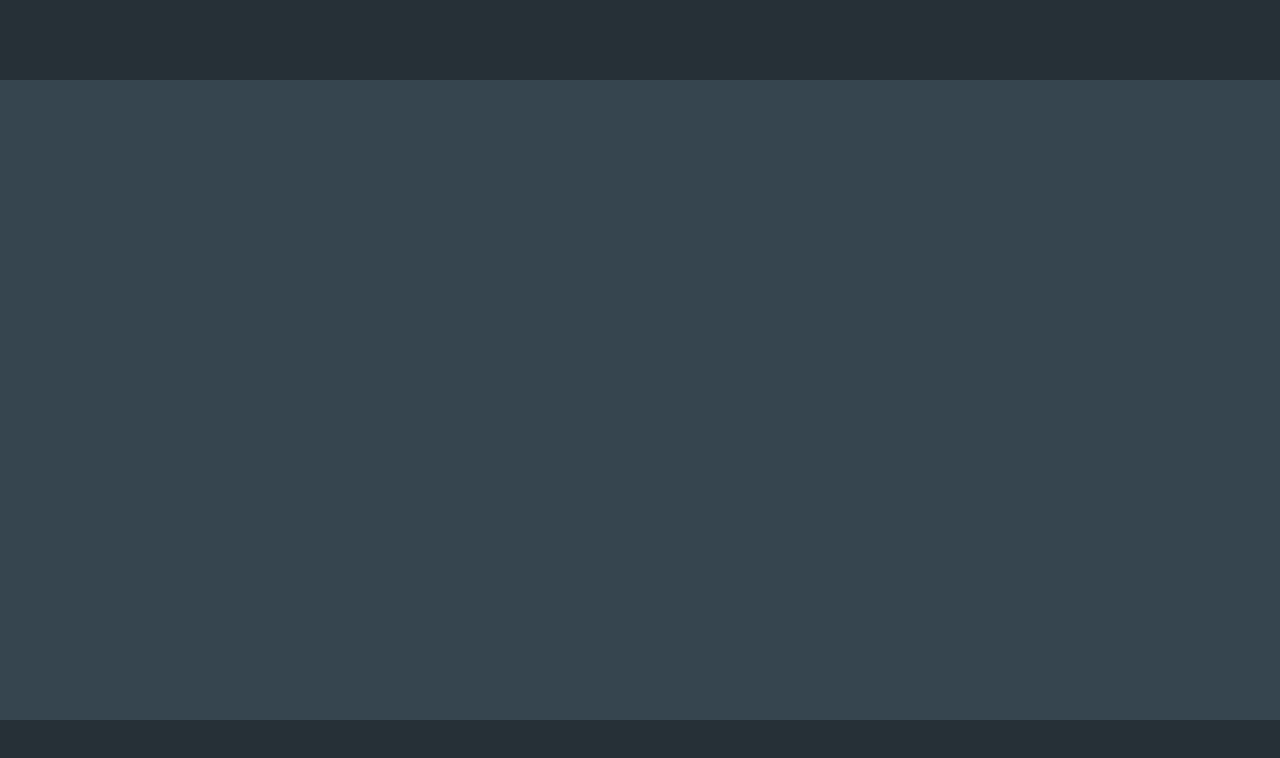
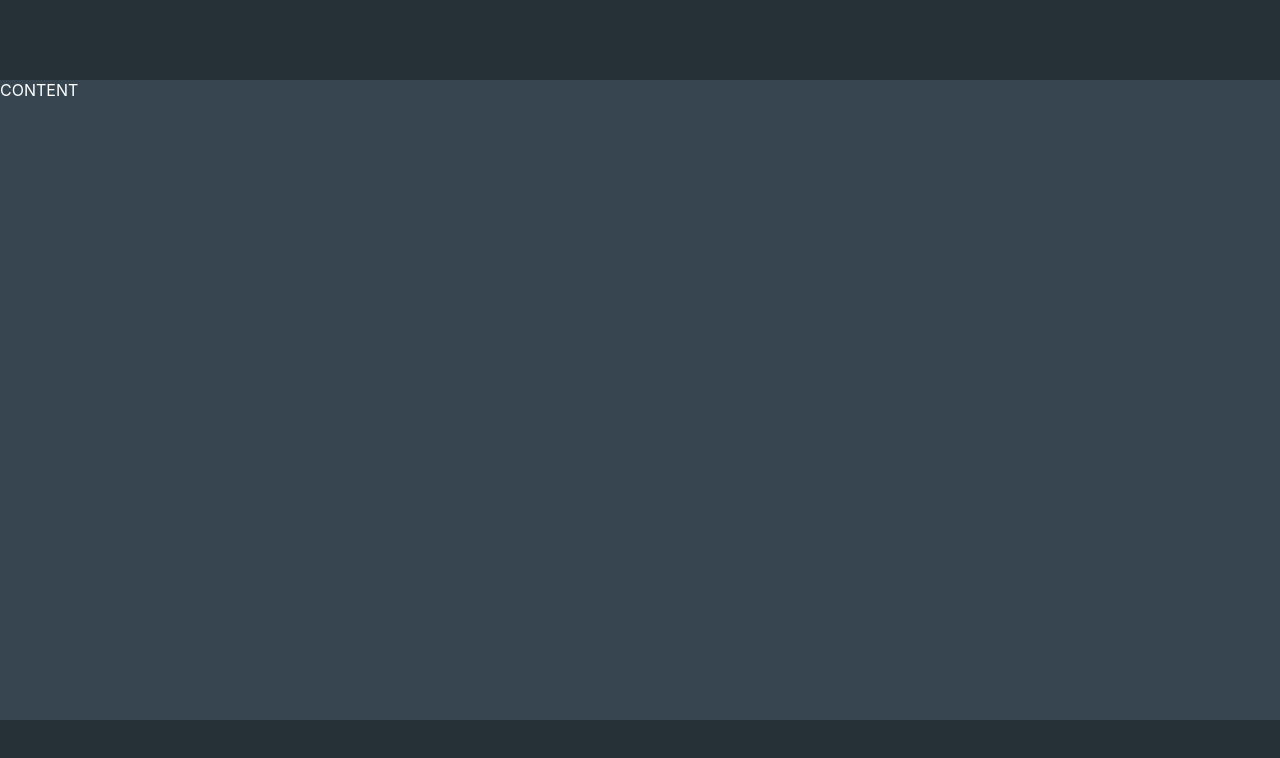
Before and after one commit to omarshah0/shah-coals, a React (Create React App) app: page / in a window 1280 px wide. Shown: the top 758 px of the page. Built offline with nearby package versions, Linux system fonts and the light colour scheme.

Commit message:
Animated Sidebar with On/Off Switch

```diff
--- a/package.json
+++ b/package.json
@@ -8,7 +8,8 @@
     "@testing-library/user-event": "^7.2.1",
     "react": "^16.13.1",
     "react-dom": "^16.13.1",
-    "react-scripts": "3.4.1"
+    "react-scripts": "3.4.1",
+    "react-transition-group": "^4.4.1"
   },
   "scripts": {
     "start": "react-scripts start",
--- a/src/App.js
+++ b/src/App.js
@@ -1,15 +1,25 @@
-import React from "react";
+import React, { useState } from "react";
 
 import Header from "./Components/Header/Header";
 import Content from "./Components/Content/Content";
 import Footer from "./Components/Footer/Footer";
+import SideDrawer from "./Components/Mobile Drawer/SideDrawer";
 
 function App() {
+  const [menuToggle, setMenuToggle] = useState(false);
+
+  function toggleMenu() {
+    setMenuToggle(!menuToggle);
+  }
+  function closeMenuOnly() {
+      setMenuToggle(false);
+  }
 
   return (
     <div className="App">
-      <Header/>
-      <Content />
+      {menuToggle ? <SideDrawer closeDrawer={toggleMenu} /> : null}
+      <Header openDrawer={toggleMenu} />
+      <Content closemenu={closeMenuOnly} />
       <Footer />
     </div>
   );
--- a/src/Components/Content/Content.js
+++ b/src/Components/Content/Content.js
@@ -2,8 +2,8 @@ import React from "react";
 
 import "./Content.css";
 
-function Content() {
-  return <div className="content"></div>;
+function Content(porps) {
+  return <div className="content" onClick={porps.closemenu}>CONTENT</div>;
 }
 
 export default Content;
--- a/src/Components/Header/Header.css
+++ b/src/Components/Header/Header.css
@@ -19,10 +19,6 @@
   margin-left: 20px;
 }
 
-.para {
-  margin-top: 50px;
-}
-
 @media (min-width: 450px) {
   .hamburger {
       display: none;
--- a/src/Components/Header/Header.js
+++ b/src/Components/Header/Header.js
@@ -1,21 +1,13 @@
-import React, {useState} from "react";
-
-import SideDrawer from "../Mobile Drawer/SideDrawer";
+import React from "react";
 
 import "./Header.css";
 
 function Header(props) {
 
-  const [menuToggle, setMenuToggle] = useState(false);
-
-  function toggleMenu() {
-    setMenuToggle(!menuToggle);
-  }
 
   return (
     <div className="header">
-      {menuToggle ? <SideDrawer props clicked={toggleMenu}/> : null }
-      <div className="mobile-menu-btn" onClick={toggleMenu}>
+      <div className="mobile-menu-btn" onClick={props.openDrawer}>
         <div className="hamburger"></div>
         <div className="hamburger"></div>
         <div className="hamburger"></div>
--- a/src/Components/Mobile Drawer/SideDrawer.css
+++ b/src/Components/Mobile Drawer/SideDrawer.css
@@ -2,26 +2,24 @@
   background-color: #263037;
   height: 100vh;
   width: 70%;
-  opacity: 1;
-  color: white;
-  z-index: 10;
   top: 0;
-  left: 0;
-  overflow: hidden;
+  left: -100%;
   box-shadow: 5px 5px 8px #161c20;
   position: absolute;
-  transition: all 0.4s;
-  -webkit-transition: all 0.4s;
+  animation: slide-in 0.3s ease-in-out;
+  animation-fill-mode: forwards;
+  z-index: 100;
 }
-/*
-.side-drawer:hover {
-    opacity: 0.9;
+
+@keyframes slide-in {
+  100% {
     left: 0;
-} */
+  }
+}
 
 .button-wrapper {
-    display: flex;
-    justify-content: flex-end;
+  display: flex;
+  justify-content: flex-end;
 }
 
 .close-btn {
--- a/src/Components/Mobile Drawer/SideDrawer.js
+++ b/src/Components/Mobile Drawer/SideDrawer.js
@@ -14,7 +14,7 @@ function SideDrawer(props) {
             height="40"
             viewBox="0 0 16 16"
             className="close-btn"
-          onClick={props.clicked}
+            onClick={props.closeDrawer}
           >
             <path d="M8 0c-4.4 0-8 3.6-8 8s3.6 8 8 8 8-3.6 8-8-3.6-8-8-8zM12.2 10.8l-1.4 1.4-2.8-2.8-2.8 2.8-1.4-1.4 2.8-2.8-2.8-2.8 1.4-1.4 2.8 2.8 2.8-2.8 1.4 1.4-2.8 2.8 2.8 2.8z"></path>
           </svg>
```
Also changed, not shown: 1 other file (tests, documents, lock files or other folders). Lines whose indentation alone changed are shown as unchanged.
